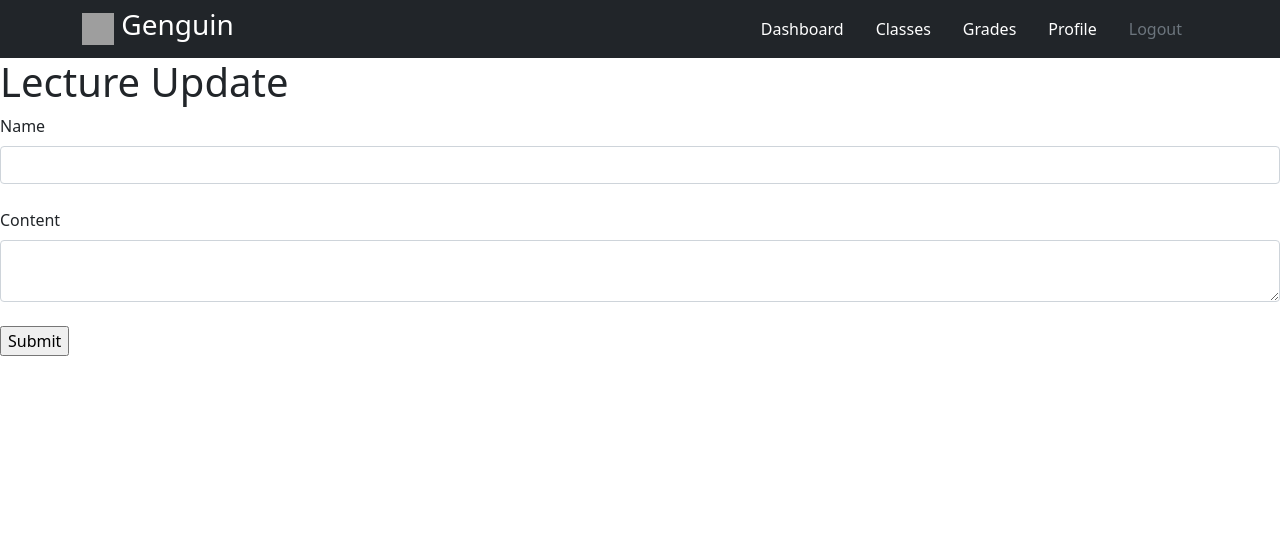
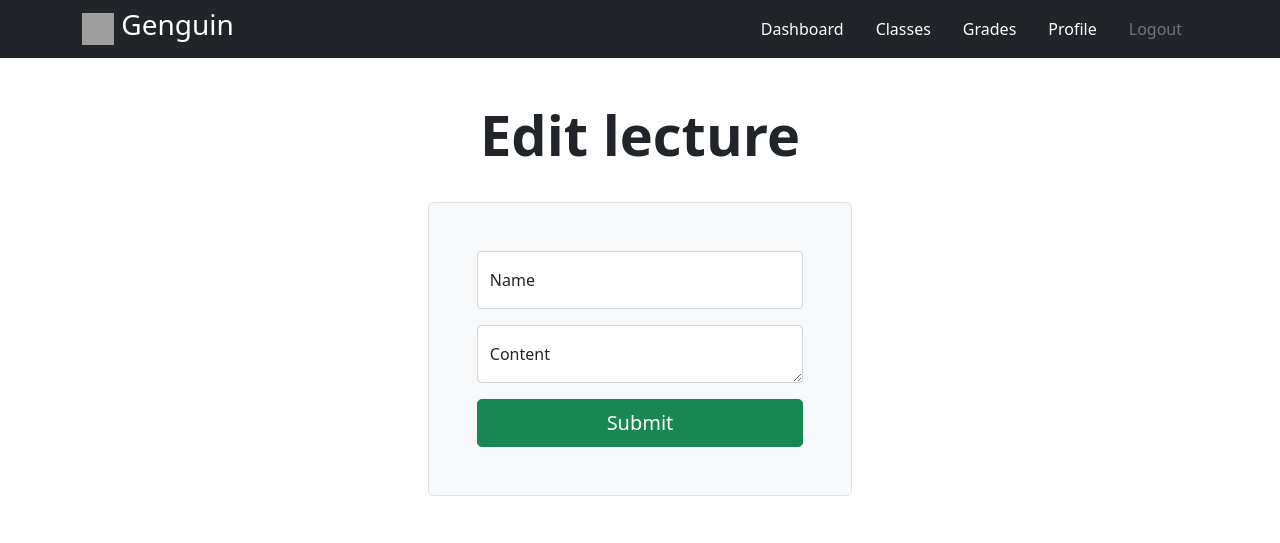
Before and after one commit to pedrofdzl/pingus-hackmty21, a Flask app: template templates/lecture_update.html in a window 1280 px wide. Shown: the top 543 px of the page. Run offline with Flask 2, Linux system fonts and the light colour scheme; the template is opened without the code that fills it: values that come from a table or form of the project are taken from there, others are empty; parts of the project's set-up code (start-up, migrations or seed data) failed here and were passed over; grey boxes are pictures that could not be loaded.

Commit message:
Assing y Lectures HTML JWJAJDWDJW WUDWA UWUWWUWUWUW

```diff
--- a/templates/class_detail.html
+++ b/templates/class_detail.html
@@ -61,7 +61,7 @@
                     <div class="d-flex w-100 justify-content-between">
                         <h5 class="mb-1">{{lecture.name}}</h5>
                     </div>
-                    <p class="mb-1">{{lecture.content}}</p>
+                    <small class="mb-1">{{lecture.content}}</small>
                 </a>
             {% endfor %}
         </div>
@@ -103,7 +103,6 @@
         <hr>
         {% if not clase.forum.blogPosts[0] %}
                 <h4>Looks like the forum is empty &#128546</h4>
-                <a href="{{url_for('blogPost_create', classid=clase.id)}}">Add Blog Post</h3>
             {% else %}
                 {% for post in clase.forum.blogPosts %}
                     <h3>{{post.title}}</h3>
--- a/templates/lecture_create.html
+++ b/templates/lecture_create.html
@@ -42,7 +42,7 @@
                         {{ form.hidden_tag() }}
 
                     <div class="form-floating mb-3">
-                        {{ form.name(class="form-control", id="floatingInput", placeholder="Name of the Class") }}
+                        {{ form.name(class="form-control", id="floatingInput", placeholder="Name of the lecture") }}
                         <!-- <input type="username" class="form-control" id="floatingInput" placeholder="username"> -->
                         {{ form.name.label() }}
                         <!-- <label for="floatingInput">Username</label> -->
--- a/templates/lecture_update.html
+++ b/templates/lecture_update.html
@@ -7,7 +7,7 @@
 
 {% block body %}
 
-{% for message in get_flashed_messages() %}
+<!-- {% for message in get_flashed_messages() %}
 <div class="alert alert-warning alert-dismissible fade show" role="alert">
     <strong>{{ message }}</strong>
     <button type="button" class="btn-close" data-bs-dismiss="alert" aria-label="Close"></button>
@@ -28,10 +28,37 @@
     {{ form.content.label(class="form-label") }}
     {{ form.content(class="form-control") }} <br>
 
-    {{ form.submit() }}
+    {{ form.submit() }} -->
+    <div class="container col-xl-10 col-xxl-8 px-4 py-5">
+        <h2 class="display-4 fw-bold lh-1 mb-3 text-center">Edit lecture</h1>
+            <br>
+            <div class="col-md-10 mx-auto col-lg-5">
+                {% for message in get_flashed_messages() %}
+                <p><strong>{{ message }}</strong></p><br>
+                {% endfor %}
+                <form class="p-4 p-md-5 border rounded-3 bg-light" method="POST">
 
+                        {{ form.hidden_tag() }}
 
-</form>
+                    <div class="form-floating mb-3">
+                        {{ form.name(class="form-control", id="floatingInput", placeholder="Name of the lecture") }}
+                        <!-- <input type="username" class="form-control" id="floatingInput" placeholder="username"> -->
+                        {{ form.name.label() }}
+                        <!-- <label for="floatingInput">Username</label> -->
+                    </div>
+                    <div class="form-floating mb-3">
+                        {{ form.content(class="form-control", id="floatingInput", placeholder="Lectures content") }}
+                        <!-- <input type="username" class="form-control" id="floatingInput" placeholder="username"> -->
+                        {{ form.content.label() }}
+                        <!-- <label for="floatingInput">Username</label> -->
+                    </div>
+                    {{ form.submit(class="w-100 btn btn-lg btn-success") }}
+                    <!-- <button class="w-100 btn btn-lg btn-primary" type="submit">Create account</button> -->
+                </form>
+            </div>
+    </div>
+
+<!-- </form> -->
 
 
 
```
Also changed, not shown: templates/assignment_detail.html (+14 -10 lines), templates/assignment_update.html (+35 -2 lines), templates/lecture_detail.html (+19 -14 lines).
